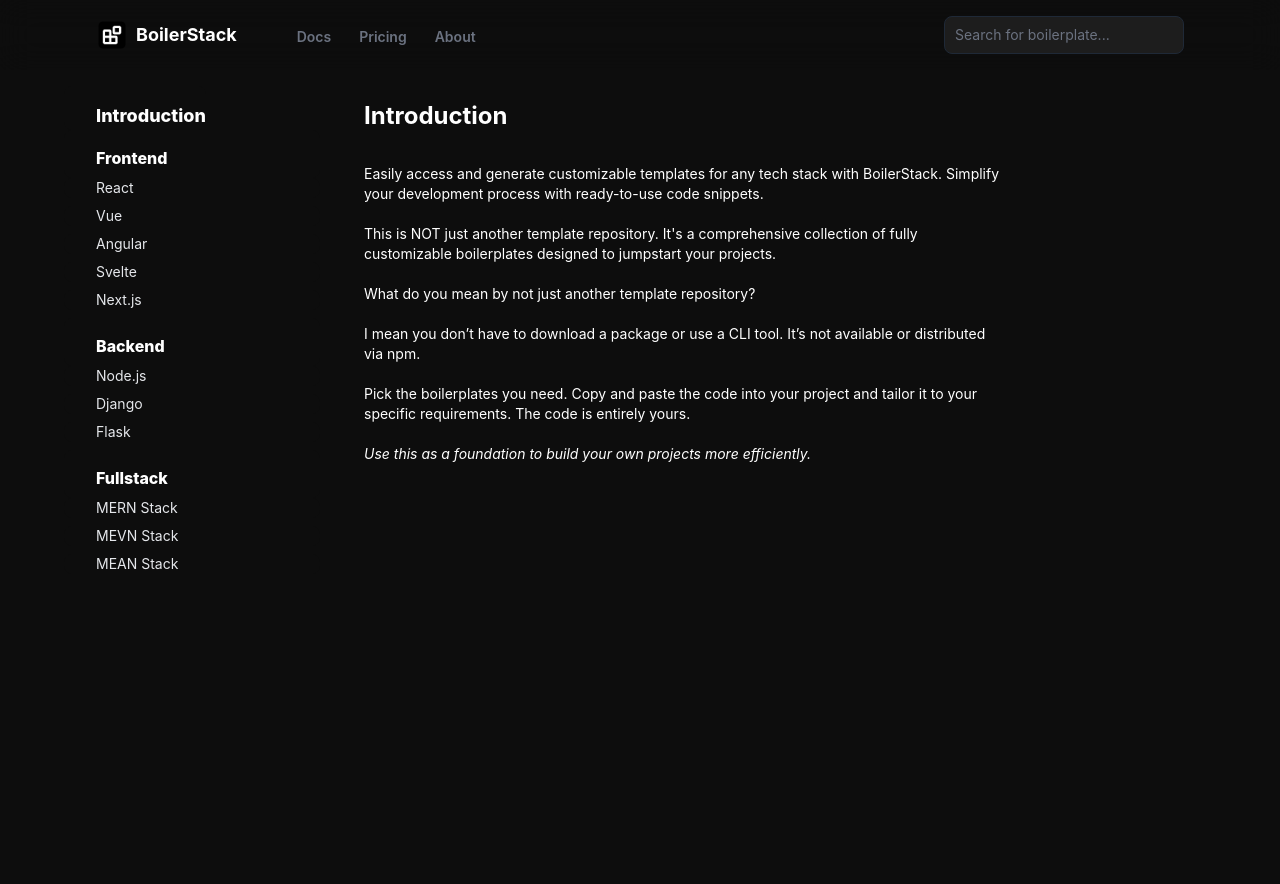
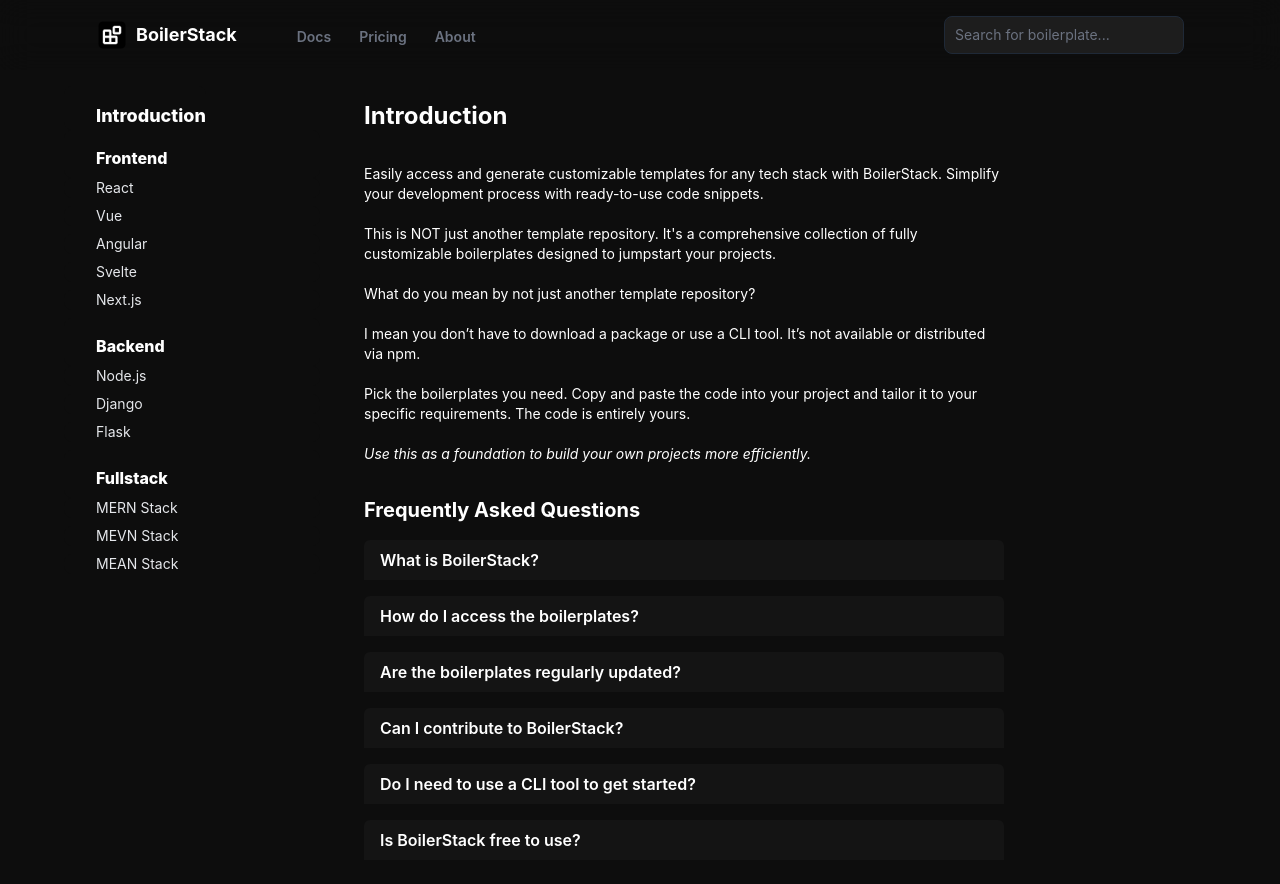
Before and after one commit to yashmandi/boilerstack, a React (Vite) app: page /docs in a window 1280 px wide. Shown: the top 884 px of the page. Before the commit the page ends 800 px from the top, so only its background shows below. Built offline with nearby package versions, Linux system fonts and the light colour scheme; a web font is replaced by a local one.

Commit message:
faq section in intto

```diff
--- a/src/pages/Intro.jsx
+++ b/src/pages/Intro.jsx
@@ -1,8 +1,41 @@
-import React from "react";
+import React, { useState } from "react";
 
 const Intro = () => {
+  const [openIndex, setOpenIndex] = useState(null);
+
+  const toggleFAQ = (index) => {
+    setOpenIndex(openIndex === index ? null : index);
+  };
+
+  const faqs = [
+    {
+      question: "What is BoilerStack?",
+      answer: "BoilerStack is a collection of customizable boilerplates for various tech stacks, designed to speed up your development process."
+    },
+    {
+      question: "How do I access the boilerplates?",
+      answer: "You can copy and paste code snippets directly from our site, or download pre-packaged ZIP files with all dependencies included."
+    },
+    {
+      question: "Are the boilerplates regularly updated?",
+      answer: "Yes, we ensure that all boilerplates are up-to-date with the latest versions of frameworks and libraries."
+    },
+    {
+      question: "Can I contribute to BoilerStack?",
+      answer: "Absolutely! Contributions are welcome. Please check our GitHub repository for more details on how to get involved."
+    },
+    {
+      question: "Do I need to use a CLI tool to get started?",
+      answer: "No, you don’t need a CLI tool. You can start by copying code snippets or downloading ZIP files from our site."
+    },
+    {
+      question: "Is BoilerStack free to use?",
+      answer: "Yes, all the boilerplates available on BoilerStack are free to use and modify according to your needs."
+    }
+  ];
+
   return (
-    <div className="pl-6 pr-64">
+    <div className="px-6 md:pr-64">
       <h1 className="text-white font-bold text-2xl">Introduction</h1>
       <div className="text-white mt-8 text-sm">
         <p>
@@ -38,6 +71,27 @@ const Intro = () => {
           Use this as a foundation to build your own projects more efficiently.
         </p>
       </div>
+
+      <div className="mt-8">
+        <h2 className="text-white font-bold text-xl mb-4">Frequently Asked Questions</h2>
+        <div>
+          {faqs.map((faq, index) => (
+            <div key={index} className="mb-4">
+              <button
+                className="w-full text-left text-white font-semibold py-2 px-4 bg-[#141414] rounded-t-md focus:outline-none"
+                onClick={() => toggleFAQ(index)}
+              >
+                {faq.question}
+              </button>
+              {openIndex === index && (
+                <div className="bg-[#141414] text-white p-4 rounded-b-md text-sm">
+                  {faq.answer}
+                </div>
+              )}
+            </div>
+          ))}
+        </div>
+      </div>
     </div>
   );
 };
```
Also changed, not shown: src/pages/Sidebar.jsx (line endings or trailing spaces).
